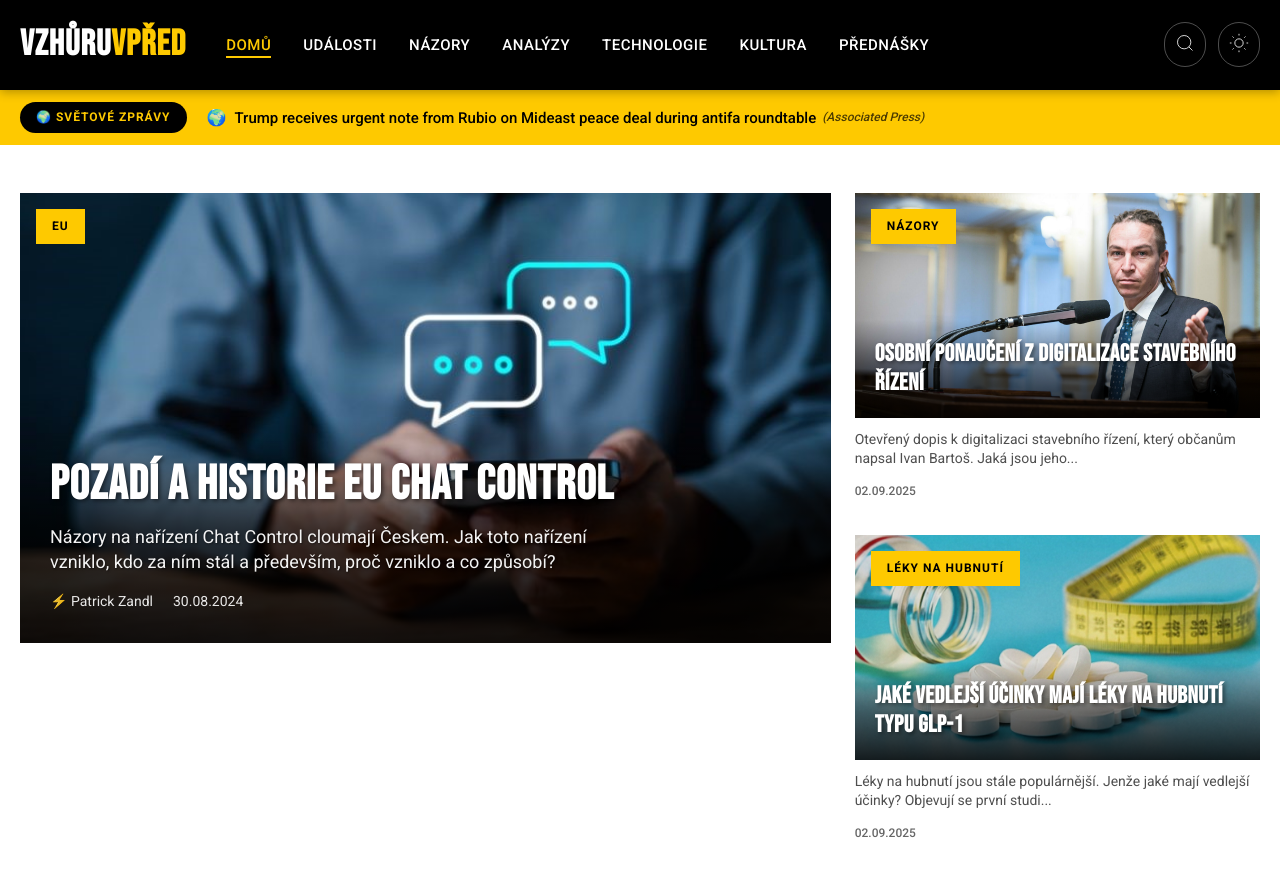
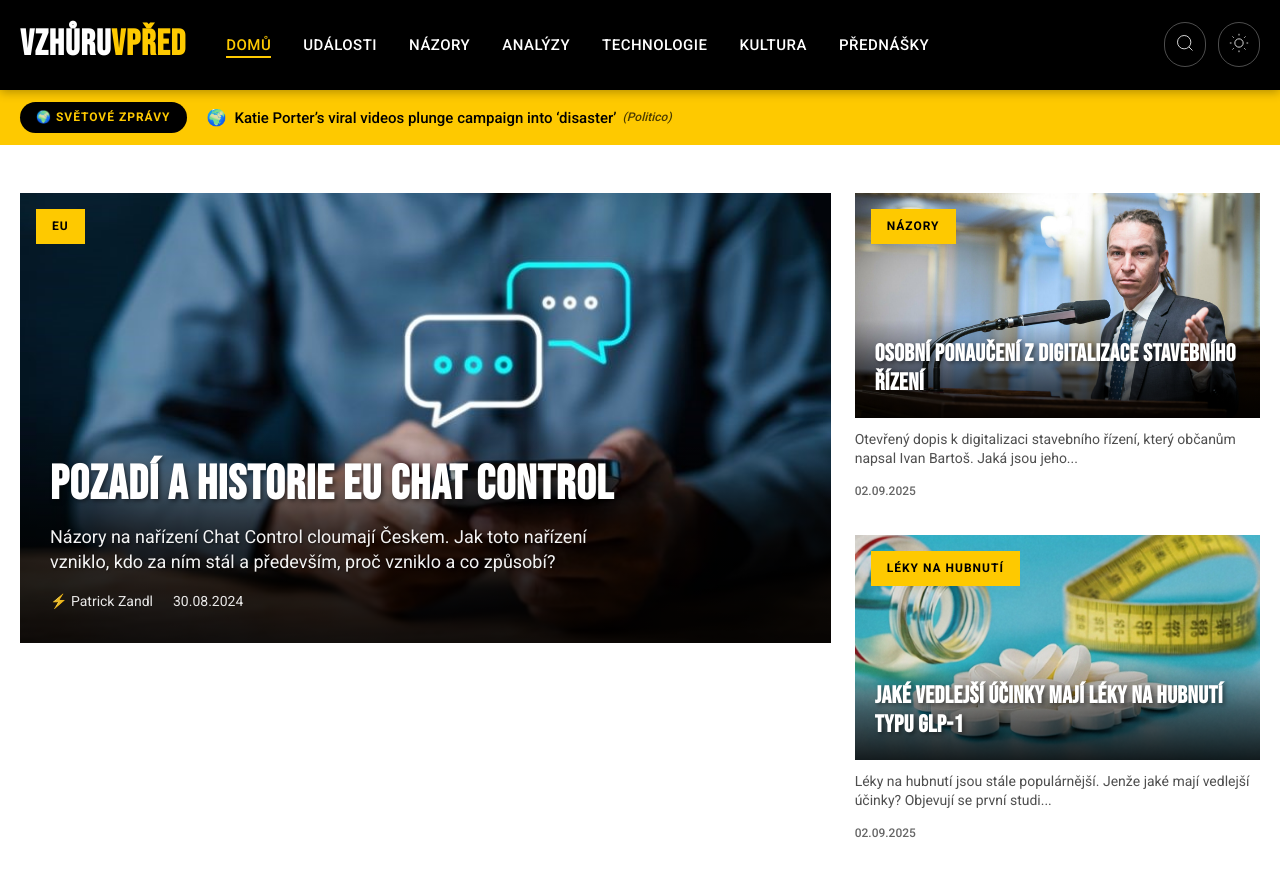
Before and after one commit to tangero/vzhuruvpred, a Jekyll site: the page built from index.html, in a window 1280 px wide and 900 px high. Shown: the top 877 px of the window. Built offline with Jekyll 4.4.1, drawn with Linux system fonts in a browser that asks for light colours; part of the change alters nothing that is shown.

Commit message:
Update world news 2025-10-10 04:23

```diff
--- a/_data/world_news.json
+++ b/_data/world_news.json
@@ -1,49 +1,38 @@
 {
-  "last_updated": "2025-10-10T02:59:58",
+  "last_updated": "2025-10-10T04:21:30",
   "articles": [
     {
-      "flag": "🇬🇧",
-      "country": "gb",
-      "title": "Trump says Israel and Hamas 'both sign off' on first phase of Gaza peace plan",
-      "original_title": "Trump says Israel and Hamas 'both sign off' on first phase of Gaza peace plan - BBC",
-      "url": "https://www.bbc.com/news/live/cx2nzlj2j4kt",
-      "urlToImage": "https://ichef.bbci.co.uk/ace/branded_news/1200/cpsprodpb/058f/live/0f190400-a497-11f0-928c-71dbb8619e94.jpg",
-      "source": "BBC News",
-      "publishedAt": "2025-10-09T00:43:29Z",
-      "description": "Israel agreed to withdraw troops and all Israeli hostages will be released, the US president says, although timings remain unclear."
+      "flag": "🌍",
+      "country": "global",
+      "title": "Gaza peace deal reached, hostages to be freed",
+      "original_title": "Gaza peace deal reached, hostages to be freed - Axios",
+      "url": "https://www.axios.com/2025/10/08/gaza-deal-trump-announce-war-over",
+      "urlToImage": "https://images.axios.com/ykSpG-bhALlB48oGVXCj5biArDc=/0x0:5808x3267/1366x768/2025/10/08/1759960962704.jpeg",
+      "source": "Axios",
+      "publishedAt": "2025-10-09T01:56:03Z",
+      "description": "The announcement comes two years after Oct. 7, with 67,000 Palestinians killed."
     },
     {
       "flag": "🌍",
       "country": "global",
-      "title": "Trump receives urgent note from Rubio on Mideast peace deal during antifa roundtable",
-      "original_title": "Trump receives urgent note from Rubio on Mideast peace deal during antifa roundtable - AP News",
-      "url": "https://apnews.com/article/trump-rubio-note-middle-east-peace-f570658c65daefab6d0af9b29e851dd7",
-      "urlToImage": "https://dims.apnews.com/dims4/default/a0f0055/2147483647/strip/true/crop/4134x2325+0+215/resize/1440x810!/quality/90/?url=https%3A%2F%2Fassets.apnews.com%2F37%2F5d%2F7eda3110153fc998ecc2a0105a9f%2Fb7c3f8dcc7f340488cd3a76bb5c6fa03",
-      "source": "Associated Press",
-      "publishedAt": "2025-10-09T00:34:00Z",
-      "description": "Secretary of State Marco Rubio passed President Donald Trump a note during a White House event, hinting that a Mideast peace deal was close. An AP photographer in the room zoomed in on the handwriting"
+      "title": "Katie Porter’s viral videos plunge campaign into ‘disaster’",
+      "original_title": "Katie Porter’s viral videos plunge campaign into ‘disaster’ - Politico",
+      "url": "https://www.politico.com/news/2025/10/08/katie-porter-viral-videos-campaign-disaster-00599452",
+      "urlToImage": "https://www.politico.com/dims4/default/resize/1200/quality/90/format/jpg?url=https%3A%2F%2Fstatic.politico.com%2Ffd%2F57%2Fee3e0a14472b931ef1ff073cf307%2Fhttps-delivery.gettyimages.com%2Fdownloads%2F1241179247",
+      "source": "Politico",
+      "publishedAt": "2025-10-09T01:31:38Z",
+      "description": "“Is this a disaster? Yes,” a veteran Sacramento strategist concluded."
     },
     {
-      "flag": "🇺🇸",
-      "country": "us",
-      "title": "We found the 123 best Prime Day-level sales during Amazon’s Prime Big Deal Days",
-      "original_title": "We found the 123 best Prime Day-level sales during Amazon’s Prime Big Deal Days - CNN",
-      "url": "https://www.cnn.com/cnn-underscored/deals/best-amazon-prime-day-deals-2025-10-08",
-      "urlToImage": "https://media.cnn.com/api/v1/images/stellar/prod/a-z-main-cnnu.jpg?c=16x9&q=w_800,c_fill",
-      "source": "CNN",
-      "publishedAt": "2025-10-08T22:40:00Z",
-      "description": "Amazon’s October Prime Day event ends tonight. We found 123 of the best deals that are worth shopping during the final hours of the sale."
-    },
-    {
-      "flag": "🇺🇸",
-      "country": "us",
-      "title": "Trump says Chicago mayor, Illinois governor should be jailed for response to ICE",
-      "original_title": "Trump says Chicago mayor, Illinois governor should be jailed for response to ICE - The Washington Post",
-      "url": "https://www.washingtonpost.com/politics/2025/10/08/trump-chicago-jail-johnson-pritzker/",
-      "urlToImage": "https://www.washingtonpost.com/wp-apps/imrs.php?src=https://arc-anglerfish-washpost-prod-washpost.s3.amazonaws.com/public/3PMEKKXOV5VLKMPBNGT4VO2QNU.jpg&w=1440",
-      "source": "The Washington Post",
-      "publishedAt": "2025-10-08T22:37:58Z",
-      "description": "Trump, providing no evidence, said Brandon Johnson and JB Pritzker should go to jail, accusing the two Democrats of “failing to protect” immigration agents."
+      "flag": "🌍",
+      "country": "global",
+      "title": "Dolly Parton responds to concerns about her health: ‘I’m not dying’",
+      "original_title": "Dolly Parton responds to concerns about her health: ‘I’m not dying’ - AP News",
+      "url": "https://apnews.com/article/dolly-parton-health-scare-87029f4aee369c1c756ff22df2361726",
+      "urlToImage": "https://dims.apnews.com/dims4/default/1cf1e3b/2147483647/strip/true/crop/4470x2514+0+233/resize/1440x810!/quality/90/?url=https%3A%2F%2Fassets.apnews.com%2F18%2Fe2%2Fcde7d9ac2f8d1d2804cd403f4d13%2F501027d30f71414396690f5f3e590359",
+      "source": "Associated Press",
+      "publishedAt": "2025-10-08T23:23:00Z",
+      "description": "Dolly Parton says not to worry, she “ain't dead yet.\" That's what the country superstar shared in a video on social media Wednesday following public speculation about her health. Late last month Parto"
     },
     {
       "flag": "🌍",
@@ -55,6 +44,28 @@
       "source": "Variety",
       "publishedAt": "2025-10-08T22:34:00Z",
       "description": "Jimmy Kimmel pressed Aziz Ansari on performing at the controversial Riyadh Comedy Festival, calling the Saudi government a 'brutal regime.'"
+    },
+    {
+      "flag": "🌍",
+      "country": "global",
+      "title": "How escaped New Orleans inmate Derrick Groves was captured after 5 months",
+      "original_title": "How escaped New Orleans inmate Derrick Groves was captured after 5 months - CBS News",
+      "url": "https://www.cbsnews.com/news/how-new-orleans-inmate-derrick-groves-captured-after-5-months-marshals/",
+      "urlToImage": "https://assets2.cbsnewsstatic.com/hub/i/r/2025/10/08/19336607-f6ce-4cf7-9a32-ac7d0b9df679/thumbnail/1200x630/fd6f3ce0b77d377833ddb1aae7653b65/derrick-groves-copy.jpg",
+      "source": "CBS News",
+      "publishedAt": "2025-10-08T21:44:00Z",
+      "description": "The last of 10 inmates who escaped a New Orleans jail in mid-May was captured Wednesday, after a tip led law enforcement to an Atlanta home."
+    },
+    {
+      "flag": "🌍",
+      "country": "global",
+      "title": "Appeals court lifts order on Portland National Guard, deployment still blocked - ABC News - Breaking News, Latest News and Videos",
+      "original_title": "Appeals court lifts order on Portland National Guard, deployment still blocked - ABC News - Breaking News, Latest News and Videos",
+      "url": "https://abcnews.go.com/US/appeals-court-lifts-order-portland-national-guard-deployment/story?id\\\\u003d126345146",
+      "urlToImage": null,
+      "source": "ABC News",
+      "publishedAt": "2025-10-08T21:33:45Z",
+      "description": ""
     },
     {
       "flag": "🇺🇸",
@@ -79,26 +90,48 @@
       "description": "Central bank says market concentration hasn’t been this extreme in 50 years."
     },
     {
-      "flag": "🇺🇸",
-      "country": "us",
-      "title": "UNC exploring potential Bill Belichick ‘exit strategy’ as ‘weird’ rumors surface",
-      "original_title": "UNC exploring potential Bill Belichick ‘exit strategy’ as ‘weird’ rumors surface - New York Post",
-      "url": "https://nypost.com/2025/10/08/sports/unc-exploring-potential-bill-belichick-exit-strategy-as-weird-rumors-surface/",
-      "urlToImage": "https://nypost.com/wp-content/uploads/sites/2/2025/10/newspress-collage-r5binilux-1759959305504.jpg?quality=75&strip=all&1759944953&w=1024",
-      "source": "New York Post",
-      "publishedAt": "2025-10-08T21:16:00Z",
-      "description": "Bill Belichick’s days in Chapel Hill may already be numbered."
+      "flag": "🌍",
+      "country": "global",
+      "title": "Fed Officials Discussed Risk of Housing Market Collapse at Recent Meeting to Cut Interest Rates",
+      "original_title": "Fed Officials Discussed Risk of Housing Market Collapse at Recent Meeting to Cut Interest Rates - Realtor.com",
+      "url": "https://www.realtor.com/news/trends/fed-fomc-meeting-minutes-september-2025/",
+      "urlToImage": null,
+      "source": "Realtor.com News",
+      "publishedAt": "2025-10-08T21:11:26Z",
+      "description": ""
+    },
+    {
+      "flag": "🇬🇧",
+      "country": "gb",
+      "title": "Macron will nominate new French prime minister in 48 hours",
+      "original_title": "Macron will nominate new French prime minister in 48 hours - BBC",
+      "url": "https://www.bbc.com/news/articles/cj6xjpee1xjo",
+      "urlToImage": "https://ichef.bbci.co.uk/news/1024/branded_news/c717/live/89beaff0-a480-11f0-892d-8503a9b17f9b.jpg",
+      "source": "BBC News",
+      "publishedAt": "2025-10-08T20:50:17Z",
+      "description": "Sébastien Lecornu, the outgoing prime minister, said MPs recognise the pressing need to pass a budget by the end of the year."
     },
     {
       "flag": "🌍",
       "country": "global",
-      "title": "IRS tells employees furlough backpay guaranteed, while WH counters in memo",
-      "original_title": "IRS tells employees furlough backpay guaranteed, while WH counters in memo - Axios",
-      "url": "https://www.axios.com/2025/10/08/trump-furlough-government-shutdown-back-pay-irs",
-      "urlToImage": "https://images.axios.com/IK_fLtNRh6U148m9SFHBV9JWx0c=/0x143:4000x2393/1366x768/2025/10/08/1759950994636.jpg",
-      "source": "Axios",
-      "publishedAt": "2025-10-08T19:57:12Z",
-      "description": "That comes after Axios reported on a White House memo saying workers weren't guaranteed compensation."
+      "title": "Pope Leo urges U.S. bishops to speak about Trump's immigration crackdown after being shown migrants' letters",
+      "original_title": "Pope Leo urges U.S. bishops to speak about Trump's immigration crackdown after being shown migrants' letters - CBS News",
+      "url": "https://www.cbsnews.com/news/pope-leo-trump-immigration-crackdown-migrant-letters/",
+      "urlToImage": "https://assets1.cbsnewsstatic.com/hub/i/r/2025/10/08/71ace047-b034-46e6-8e9a-816bcb9e696f/thumbnail/1200x630/686be22e08222003ed4118d0d1d94b6d/gettyimages-2239387965.jpg",
+      "source": "CBS News",
+      "publishedAt": "2025-10-08T20:31:00Z",
+      "description": "A Texas bishop showed Pope Leo XIV a packet of letters from immigrant families \"terrorized\" by fear that they and their loved ones will be rounded up and deported."
+    },
+    {
+      "flag": "🌍",
+      "country": "global",
+      "title": "What are your holiday shopping plans? NPR wants to hear from you",
+      "original_title": "What are your holiday shopping plans? NPR wants to hear from you - NPR",
+      "url": "https://www.npr.org/2025/10/08/nx-s1-5566783/holiday-shopping-black-friday-christmas-gifts",
+      "urlToImage": "https://npr.brightspotcdn.com/dims3/default/strip/false/crop/5000x2813+0+260/resize/1400/quality/100/format/jpeg/?url=http%3A%2F%2Fnpr-brightspot.s3.amazonaws.com%2Fbe%2Ffc%2F1ec9aa9b4b7ea6848192e6198c0a%2Fgettyimages-2186822529.jpg",
+      "source": "NPR",
+      "publishedAt": "2025-10-08T19:45:12Z",
+      "description": "Is this the season of cutbacks or splurges? As we prepare to cover holiday shopping and deals, NPR wants to hear from you, whatever your plans may be."
     },
     {
       "flag": "🌍",
@@ -114,46 +147,24 @@
     {
       "flag": "🌍",
       "country": "global",
-      "title": "Vance heads to Indiana after Republicans warn White House of stalled redistricting push",
-      "original_title": "Vance heads to Indiana after Republicans warn White House of stalled redistricting push - Politico",
-      "url": "https://www.politico.com/news/2025/10/08/vance-indiana-redistricting-00598104",
-      "urlToImage": "https://www.politico.com/dims4/default/resize/1200/quality/90/format/jpg?url=https%3A%2F%2Fstatic.politico.com%2F50%2Fd0%2F528c499a48cebce9fbab643f2ff8%2Fwhite-house-92528.jpg",
-      "source": "Politico",
-      "publishedAt": "2025-10-08T18:56:23Z",
-      "description": "It marks the vice president's second trip to the Hoosier State over the remapping effort."
-    },
-    {
-      "flag": "🇫🇷",
-      "country": "fr",
-      "title": "Florida man arrested, charged with ‘maliciously starting’ catastrophic L.A. Palisades Fire",
-      "original_title": "Florida man arrested, charged with ‘maliciously starting’ catastrophic L.A. Palisades Fire - San Francisco Chronicle",
-      "url": "https://www.sfchronicle.com/california-wildfires/article/palisades-fire-arrest-made-federal-investigation-21090699.php",
-      "urlToImage": "https://s.hdnux.com/photos/01/47/35/46/27122094/3/rawImage.jpg",
-      "source": "San Francisco Chronicle",
-      "publishedAt": "2025-10-08T18:56:15Z",
-      "description": "Jonathan Rinderknecht, 29, was arrested in connection with starting a fire on Jan. 1, 2025, that turned into the deadly Palisades Fire."
+      "title": "Nicole Kidman hinted at Keith Urban separation before it was made public",
+      "original_title": "Nicole Kidman hinted at Keith Urban separation before it was made public - Yahoo",
+      "url": "https://www.yahoo.com/entertainment/article/nicole-kidman-hinted-at-keith-urban-separation-before-it-was-made-public-190244145.html",
+      "urlToImage": "https://s.yimg.com/uu/api/res/1.2/4WZDOOaQSCprXUGRlPCbdQ--~B/aD02MzI7dz0xMTk0O2FwcGlkPXl0YWNoeW9u/https://d29szjachogqwa.cloudfront.net/videos/user-uploaded/xGettyImages-2239223060.jpg",
+      "source": "Yahoo Entertainment",
+      "publishedAt": "2025-10-08T19:02:44Z",
+      "description": "While chatting with Vogue for its November issue, Kidman spoke about the unpredictability of life — and how suddenly things can change."
     },
     {
       "flag": "🇺🇸",
       "country": "us",
-      "title": "Dust devils reveal surprising raging winds on Mars",
-      "original_title": "Dust devils reveal surprising raging winds on Mars - CNN",
-      "url": "https://www.cnn.com/2025/10/08/science/martian-dust-devils-orbital-images",
-      "urlToImage": "https://media.cnn.com/api/v1/images/stellar/prod/my36-017977-189-0-rgbwpan-browse-site1.jpg?c=16x9&q=w_800,c_fill",
+      "title": "Israel assesses Hamas may not be able to return all remaining dead hostages, sources say",
+      "original_title": "Israel assesses Hamas may not be able to return all remaining dead hostages, sources say - CNN",
+      "url": "https://www.cnn.com/2025/10/08/middleeast/israel-hamas-dead-hostages-return-intl",
+      "urlToImage": "https://media.cnn.com/api/v1/images/stellar/prod/gettyimages-2239183946.jpg?c=16x9&q=w_800,c_fill",
       "source": "CNN",
-      "publishedAt": "2025-10-08T18:55:14Z",
-      "description": "Whirling dust devils and winds on Mars can move at an unexpected 99 miles per hour. The dust they send into the atmosphere could affect future missions."
-    },
-    {
-      "flag": "🇺🇸",
-      "country": "us",
-      "title": "Last of 10 New Orleans escapees captured after nearly 5 months following standoff with Atlanta police",
-      "original_title": "Last of 10 New Orleans escapees captured after nearly 5 months following standoff with Atlanta police - CNN",
-      "url": "https://www.cnn.com/2025/10/08/us/derrick-groves-new-orleans-inmate-atlanta",
-      "urlToImage": "https://media.cnn.com/api/v1/images/stellar/prod/derrick-groves.jpg?c=16x9&q=w_800,c_fill",
-      "source": "CNN",
-      "publishedAt": "2025-10-08T18:20:14Z",
-      "description": "Derrick Groves, the last of 10 prisoners who had been on the run since escaping jail in New Orleans nearly five months ago, has been captured at a residence in Atlanta, according to the US Marshals."
+      "publishedAt": "2025-10-08T17:14:24Z",
+      "description": "Israel assesses that Hamas may not be able to find and return all the remaining dead hostages in Gaza, according to three Israeli sources, a fact that may complicate efforts to reach a deal to end the"
     },
     {
       "flag": "🌍",
@@ -180,6 +191,28 @@
     {
       "flag": "🌍",
       "country": "global",
+      "title": "Portland Protesters Don Animal Costumes To Mock Trump Administration's ‘War Zone’ Claims",
+      "original_title": "Portland Protesters Don Animal Costumes To Mock Trump Administration's ‘War Zone’ Claims - The New York Sun",
+      "url": "https://www.nysun.com/article/portland-protesters-don-animal-costumes-to-mock-trump-administrations-war-zone-claims",
+      "urlToImage": "https://wp.nysun.com/wp-content/uploads/2025/10/Screen-Shot-2025-10-08-at-12.37.14-PM.png?w=1200&h=630&fit=fill&fm=jpg&fl=progressive",
+      "source": "New York Sun",
+      "publishedAt": "2025-10-08T16:39:52Z",
+      "description": "The whimsical protest tactic emerges as Trump and Oregon leaders clash over federal troop deployment."
+    },
+    {
+      "flag": "🌍",
+      "country": "global",
+      "title": "Save Hundreds With These Desktop Deals, But You Better Do it Before Prime Day Ends",
+      "original_title": "Save Hundreds With These Desktop Deals, But You Better Do it Before Prime Day Ends - PCMag",
+      "url": "https://www.pcmag.com/news/best-desktop-deals-prime-day-oct-2025-day-2",
+      "urlToImage": "https://i.pcmag.com/imagery/articles/02SLC7tp9nOvXxKDow68ws6-1.fit_lim.size_1200x630.v1759939354.jpg",
+      "source": "PCMag.com",
+      "publishedAt": "2025-10-08T16:18:45Z",
+      "description": "Dreaming about a new desktop to replace your struggling battlestation? Amazon Prime Big Deal Days has deep discounts on PCs, from pint-sized portables to gaming dominators. Grab one before the sale en"
+    },
+    {
+      "flag": "🌍",
+      "country": "global",
       "title": "You can still save up to 70 percent on headphones from Bose and Sony today",
       "original_title": "You can still save up to 70 percent on headphones from Bose and Sony today - The Verge",
       "url": "https://www.theverge.com/tech/790242/amazon-october-prime-day-best-headphone-earbud-deals-2025",
@@ -187,28 +220,6 @@
       "source": "The Verge",
       "publishedAt": "2025-10-08T16:10:33Z",
       "description": "Thanks to Amazon’s October Prime Day sale, you can save more than 70 percent on some of our favorite headphones, including picks from Apple, Sony, and Bose."
-    },
-    {
-      "flag": "🌍",
-      "country": "global",
-      "title": "James Comey pleads not guilty to criminal charges following Trump pressure to prosecute",
-      "original_title": "James Comey pleads not guilty to criminal charges following Trump pressure to prosecute - Politico",
-      "url": "https://www.politico.com/news/2025/10/08/james-comey-pleads-not-guilty-trial-date-00597839",
-      "urlToImage": "https://www.politico.com/dims4/default/resize/1200/quality/90/format/jpg?url=https%3A%2F%2Fstatic.politico.com%2F2c%2Fb9%2Fb8c0fa59418a80266a57e594dada%2Ftrump-russia-probe-82874.jpg",
-      "source": "Politico",
-      "publishedAt": "2025-10-08T15:33:59Z",
-      "description": "The judge set a trial date of Jan. 5."
-    },
-    {
-      "flag": "🌍",
-      "country": "global",
-      "title": "2025 Key Races: Jones Texts Rock Virginia and Checking in on California and Pennsylvania",
-      "original_title": "2025 Key Races: Jones Texts Rock Virginia and Checking in on California and Pennsylvania - Center For Politics",
-      "url": "https://centerforpolitics.org/crystalball/2025-key-races-the-jones-text-flood-strikes-virginia-and-checking-in-on-california-and-pennsylvania/",
-      "urlToImage": null,
-      "source": "Centerforpolitics.org",
-      "publishedAt": "2025-10-08T15:10:00Z",
-      "description": "We react to the bombshell texts from Virginia Democratic attorney general candidate Jay Jones that were revealed late last week, and we also take a quick look at a couple of other key races this Novem"
     },
     {
       "flag": "🇺🇸",
@@ -222,26 +233,15 @@
       "description": "While President Donald Trump is pushing to split the MMR vaccine into three shots, experts say there’s no scientific reason for it, and it could lead to lower vaccination rates."
     },
     {
-      "flag": "🇬🇧",
-      "country": "gb",
-      "title": "Inside one battle-scarred Gaza building, displaced families tell the story of war",
-      "original_title": "Inside one battle-scarred Gaza building, displaced families tell the story of war - BBC",
-      "url": "https://www.bbc.com/news/articles/cy4jz7l7qv8o",
-      "urlToImage": "https://ichef.bbci.co.uk/news/1024/branded_news/34ee/live/88e540b0-a450-11f0-92db-77261a15b9d2.jpg",
-      "source": "BBC News",
-      "publishedAt": "2025-10-08T12:15:20Z",
-      "description": "The Skeik building, in a quiet road in western Gaza City, has seen many families pass through it since the war began."
-    },
-    {
       "flag": "🌍",
       "country": "global",
-      "title": "Interstellar Object 3I/ATLAS May Be A 10-Billion-Year-Old Time Capsule From An Earlier Age Of The Universe",
-      "original_title": "Interstellar Object 3I/ATLAS May Be A 10-Billion-Year-Old Time Capsule From An Earlier Age Of The Universe - IFLScience",
-      "url": "https://www.iflscience.com/interstellar-object-3iatlas-may-be-a-10-billion-year-old-time-capsule-from-an-earlier-age-of-the-universe-81077",
-      "urlToImage": "https://assets.iflscience.com/assets/articleNo/81077/aImg/86857/3i-atlas-meta.png",
-      "source": "IFLScience",
-      "publishedAt": "2025-10-08T09:39:46Z",
-      "description": "3I/ATLAS may not have had a close encounter in 10 million years, before it approached our Solar System."
+      "title": "Scientists just proved the moai could walk, solving a 500-year mystery",
+      "original_title": "Scientists just proved the moai could walk, solving a 500-year mystery - ScienceDaily",
+      "url": "https://www.sciencedaily.com/releases/2025/10/251008030938.htm",
+      "urlToImage": "https://www.sciencedaily.com/images/1920/walking-easter-island-moai.webp",
+      "source": "Science Daily",
+      "publishedAt": "2025-10-08T13:44:51Z",
+      "description": "Researchers confirmed that Rapa Nui’s moai statues could “walk” upright using a rocking motion, aided by rope and just a few people. Experiments with replicas and 3D models revealed design features li"
     },
     {
       "flag": "🌍",
@@ -279,24 +279,13 @@
     {
       "flag": "🌍",
       "country": "global",
-      "title": "Facebook Adds Topic Search Recommendations and Friend Likes To Reels",
-      "original_title": "Facebook Adds Topic Search Recommendations and Friend Likes To Reels - Social Media Today",
-      "url": "https://www.socialmediatoday.com/news/facebook-improves-reels-recommendations-friend-bubbles/802263/",
-      "urlToImage": "https://imgproxy.divecdn.com/sbEfnuLy5KN66cww0Y8T2XugIztS885Q7QhJZ7gbAVY/g:ce/rs:fit:770:435/Z3M6Ly9kaXZlc2l0ZS1zdG9yYWdlL2RpdmVpbWFnZS9mYl9mcmllbmRfYnViYmxlczIucG5n.webp",
-      "source": "Social Media Today",
-      "publishedAt": "2025-10-07T18:51:09Z",
-      "description": "Some new measures to get Facebook users to spend more time scrolling Reels."
-    },
-    {
-      "flag": "🇫🇷",
-      "country": "fr",
-      "title": "Galaxy Z Flip 7 and Fold 7 just got their biggest discounts yet in the USA",
-      "original_title": "Galaxy Z Flip 7 and Fold 7 just got their biggest discounts yet in the USA - SamMobile",
-      "url": "https://www.sammobile.com/news/galaxy-z-flip-fold-7-biggest-discounts-in-the-usa/",
-      "urlToImage": "https://www.sammobile.com/wp-content/uploads/2025/07/Galaxy-Z-Flip-7-and-Fold-7-1200x675.jpg",
-      "source": "SamMobile",
-      "publishedAt": "2025-10-07T13:25:00Z",
-      "description": "Samsung USA has launched what might be the best Galaxy Z Flip 7 and Galaxy Z Fold 7 deals to date. Not only can you save a good chunk of cash without a trade-in, but you can also buy the phones with a"
+      "title": "Legendary Apple designer Jony Ive wants to fix our relationship with the phones he helped create—and has up to 20 different OpenAI gadgets to do so",
+      "original_title": "Legendary Apple designer Jony Ive wants to fix our relationship with the phones he helped create—and has up to 20 different OpenAI gadgets to do so - Fortune",
+      "url": "https://fortune.com/2025/10/07/legendary-apple-designer-jony-ive-wants-to-fix-our-relationships-with-technology-openai/",
+      "urlToImage": "https://fortune.com/img-assets/wp-content/uploads/2025/10/GettyImages-1191537321-e1759853269454.jpg?resize=1200,600",
+      "source": "Fortune",
+      "publishedAt": "2025-10-07T17:50:35Z",
+      "description": "Ive said he hopes the new generation of AI-first devices brings more joy and less anxiety."
     }
   ]
 }
```
